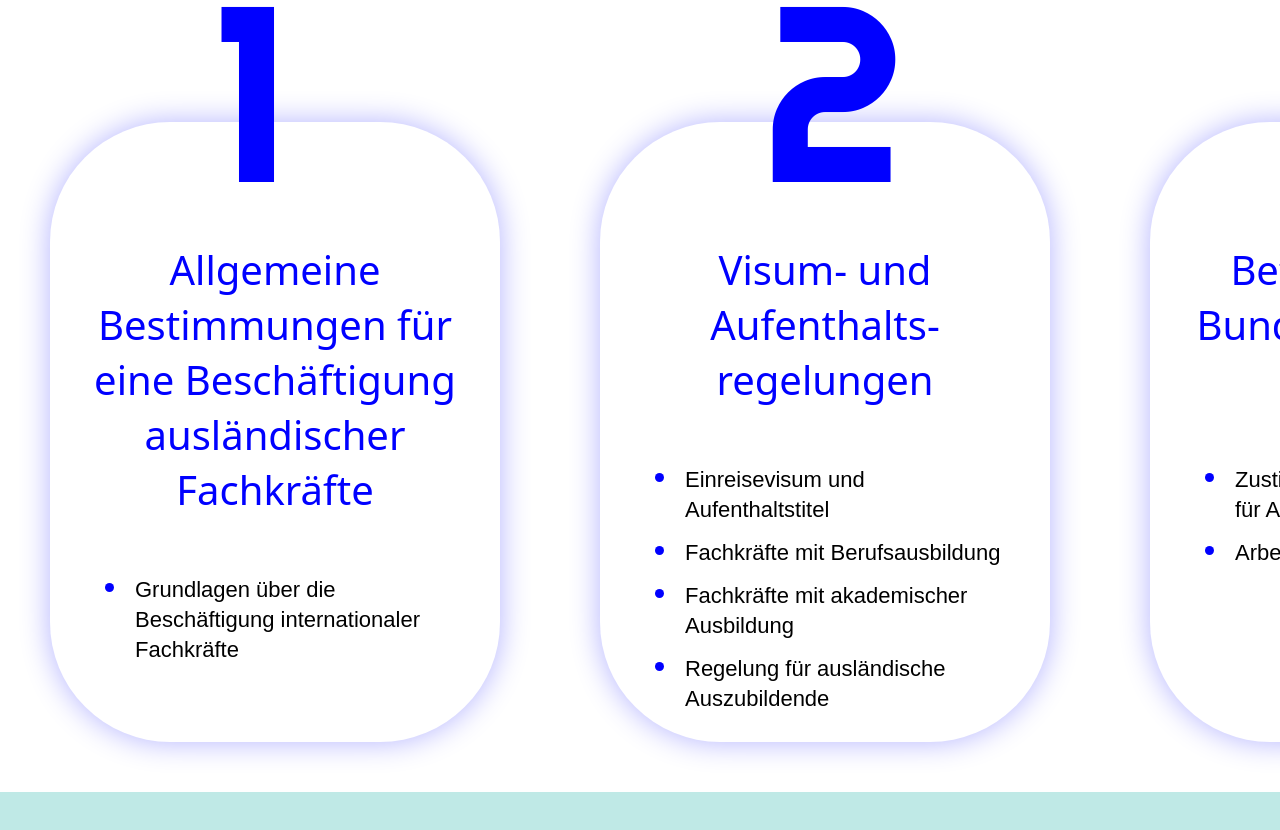
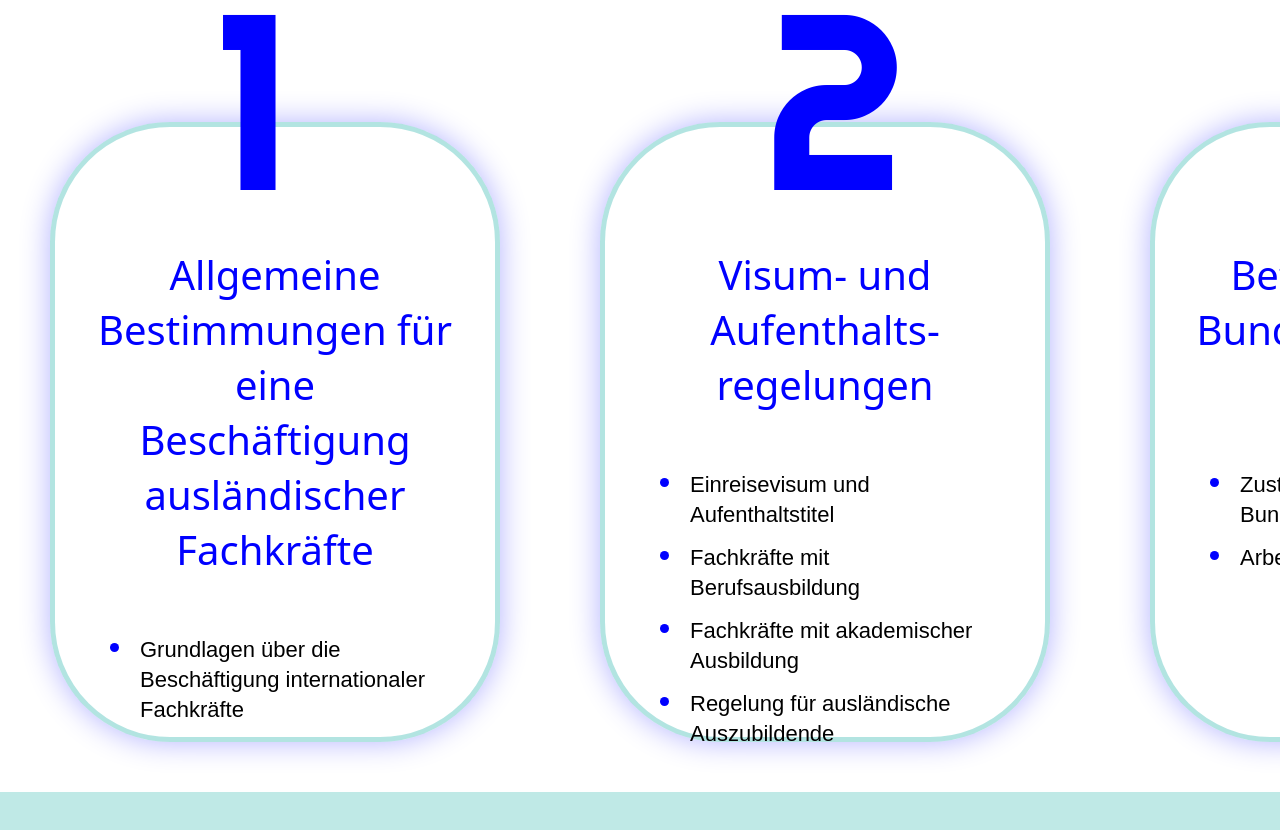
Before and after one commit to tommyb96/modern-mind-recruitment, a React (Create React App) app: page / in a window 1280 px wide. Shown: the part 8280-9110 px from the top of the page. Built offline with nearby package versions, Linux system fonts and the light colour scheme.

Commit message:
add border to cards

```diff
--- a/src/components/Workshop/Workshop.js
+++ b/src/components/Workshop/Workshop.js
@@ -198,7 +198,7 @@ const Card = styled.div`
   flex-direction: column;
   position: relative;
   border-radius: 120px;
-  /* border: 6px solid rgb(63, 167, 243, 0.2); */
+  border: 5px solid rgb(0, 167, 155, 0.3);
   box-shadow: 0 0 30px rgba(0, 0, 255, 0.3);
   height: 620px;
   width: 450px;
```
